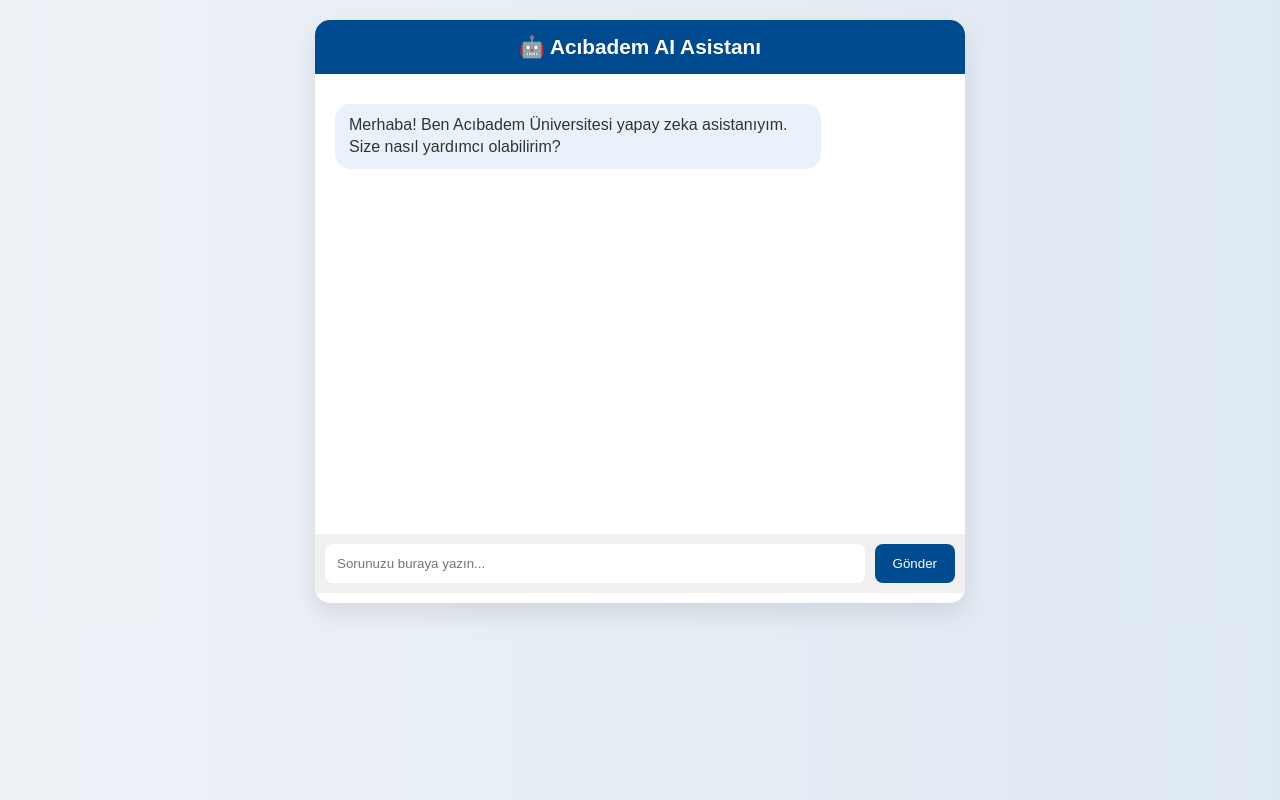
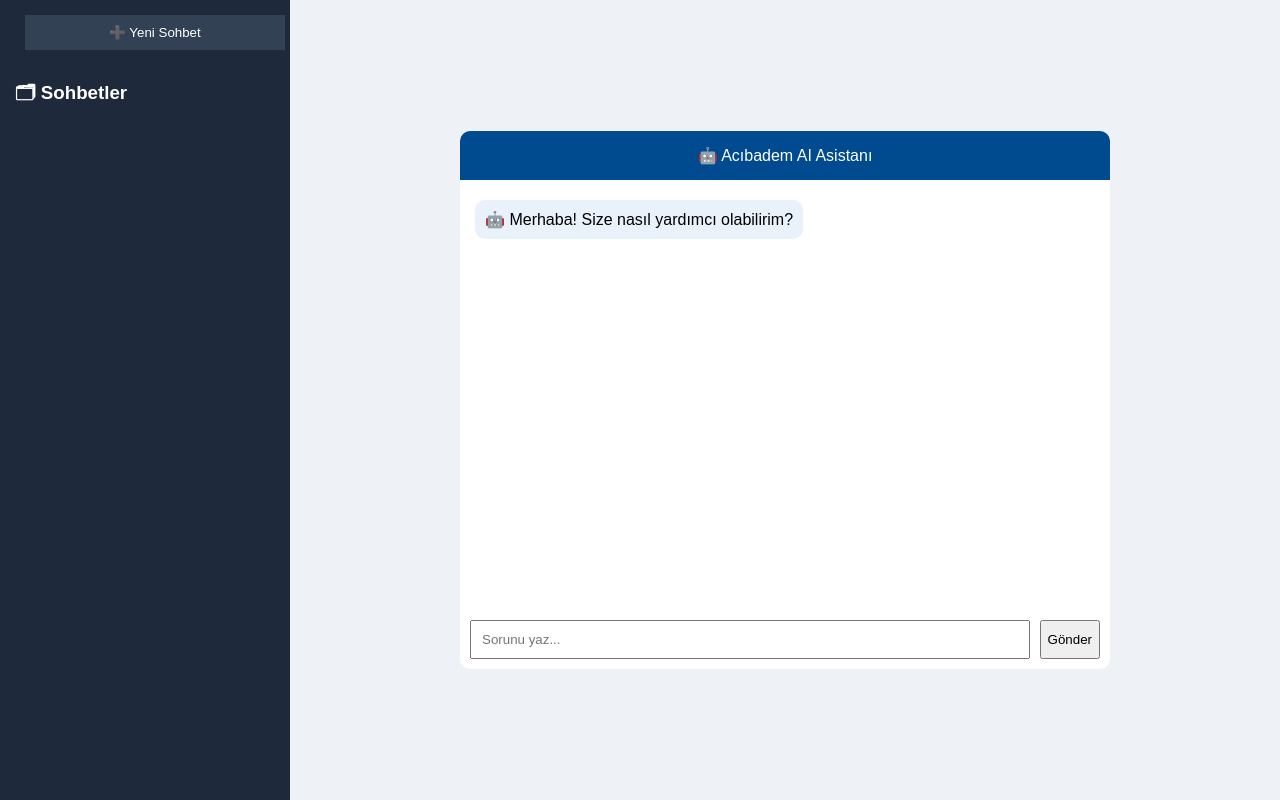
Before and after one commit to talhasimsek66/parcali-bulut, a Django app: page / in a window 1280 px wide. Run offline with Django 5.2, Linux system fonts and the light colour scheme; data that the repository does not hold is empty.

Commit message:
feat: ChatGPT benzeri sohbet arşiv sistemi eklendi
- ChatSession modeli ile sohbetler ayrı oturumlara ayrıldı
- Kullanıcıya ait geçmiş sohbetler sidebar’da listelendi
- Seçilen sohbetin mesajları tekrar yüklenebilir hale getirildi
- Yeni sohbet başlatma özelliği eklendi
- UI tarafında robot avatar ve 'düşünüyor' efekti eklendi
- Genel kullanıcı deneyimi iyileştirildi

```diff
--- a/chat/templates/chat/index.html
+++ b/chat/templates/chat/index.html
@@ -2,166 +2,219 @@
 <html lang="tr">
 <head>
     <meta charset="UTF-8">
-    <meta name="viewport" content="width=device-width, initial-scale=1.0">
     <title>Acıbadem AI Asistanı</title>
 
     <style>
-        body {
-            font-family: Arial, sans-serif;
-            background: linear-gradient(to right, #eef2f7, #dfe9f3);
-            margin: 0;
-            padding: 20px;
+        body { margin:0; font-family: Arial; height:100vh; }
+        .layout { display:flex; height:100%; }
+
+        .sidebar {
+            width:260px;
+            background:#1e293b;
+            color:white;
+            padding:15px;
+            overflow-y:auto;
+        }
+
+        .session-item {
+            padding:10px;
+            border-bottom:1px solid #334155;
+            cursor:pointer;
+        }
+
+        .session-item:hover { background:#334155; }
+
+        .main {
+            flex:1;
+            display:flex;
+            justify-content:center;
+            align-items:center;
+            background:#eef2f7;
         }
 
         .chat-container {
-            max-width: 650px;
-            margin: 0 auto;
-            background: white;
-            border-radius: 15px;
-            box-shadow: 0 10px 25px rgba(0,0,0,0.1);
-            overflow: hidden;
+            width:650px;
+            background:white;
+            border-radius:10px;
+            overflow:hidden;
         }
 
         .header {
-            background: #004a8f;
-            color: white;
-            padding: 15px;
-            text-align: center;
-            font-size: 1.3em;
-            font-weight: bold;
+            background:#004a8f;
+            color:white;
+            padding:15px;
+            text-align:center;
         }
 
         .chat-box {
-            height: 420px;
-            overflow-y: auto;
-            padding: 20px;
-            display: flex;
-            flex-direction: column;
+            height:400px;
+            overflow-y:auto;
+            padding:15px;
+            display:flex;
+            flex-direction:column;
         }
 
         .message {
-            margin: 10px 0;
-            max-width: 75%;
-            padding: 10px 14px;
-            border-radius: 15px;
-            line-height: 1.4;
+            margin:5px 0;
+            padding:10px;
+            border-radius:10px;
+            max-width:75%;
         }
 
-        .user-msg {
-            align-self: flex-end;
-            background: #004a8f;
-            color: white;
+        .user-msg { align-self:flex-end; background:#004a8f; color:white; }
+        .ai-msg { align-self:flex-start; background:#e9f1fb; }
+
+        .input-area {
+            display:flex;
+            padding:10px;
         }
 
-        .ai-msg {
-            align-self: flex-start;
-            background: #e9f1fb;
-            color: #333;
-        }
+        input { flex:1; padding:10px; }
+        button { margin-left:10px; }
 
-        .input-area {
-            display: flex;
-            padding: 10px;
-            background: #f0f0f0;
-        }
-
-        input[type="text"] {
-            flex: 1;
-            padding: 12px;
-            border: none;
-            border-radius: 8px;
-            outline: none;
-        }
-
-        button {
-            background: #004a8f;
-            color: white;
-            border: none;
-            padding: 10px 18px;
-            margin-left: 10px;
-            border-radius: 8px;
-            cursor: pointer;
-        }
-
-        button:hover {
-            background: #003366;
-        }
-
-        .loading {
-            font-style: italic;
-            color: #777;
-            font-size: 0.9em;
-            display: none;
+        .new-chat-btn {
+            width:100%;
+            padding:10px;
+            margin-bottom:10px;
+            background:#334155;
+            color:white;
+            border:none;
+            cursor:pointer;
         }
     </style>
 </head>
 
 <body>
 
+<div class="layout">
+
+    <!-- 🔥 SIDEBAR -->
+    <div class="sidebar">
+        <button class="new-chat-btn" onclick="newChat()">➕ Yeni Sohbet</button>
+
+        <h3>🗂 Sohbetler</h3>
+        <div id="sessionsList"></div>
+    </div>
+
+    <!-- 🔥 CHAT -->
+    <div class="main">
         <div class="chat-container">
+
             <div class="header">🤖 Acıbadem AI Asistanı</div>
 
-    <div class="chat-box" id="chatBox">
+            <div id="chatBox" class="chat-box">
                 <div class="message ai-msg">
-            Merhaba! Ben Acıbadem Üniversitesi yapay zeka asistanıyım. Size nasıl yardımcı olabilirim?
+                    🤖 Merhaba! Size nasıl yardımcı olabilirim?
                 </div>
             </div>
 
             <div class="input-area">
-        <input type="text" id="userInput" placeholder="Sorunuzu buraya yazın..." onkeypress="handleKeyPress(event)">
+                <input id="userInput" placeholder="Sorunu yaz..." onkeypress="handleKeyPress(event)">
                 <button onclick="sendMessage()">Gönder</button>
             </div>
 
-    <div style="text-align: center; padding: 5px;">
-        <span class="loading" id="loadingText">🤖 Asistan düşünüyor...</span>
         </div>
     </div>
 
+</div>
+
 <script>
+let currentSessionId = null;
+
+// 🔥 YENİ SOHBET
+function newChat() {
+    currentSessionId = null;
+
+    const chat = document.getElementById('chatBox');
+    chat.innerHTML = `
+        <div class="message ai-msg">
+            🤖 Merhaba! Size nasıl yardımcı olabilirim?
+        </div>
+    `;
+}
+
+// 🔥 SESSION LİSTESİ
+async function loadSessions() {
+    const res = await fetch('/api/sessions/');
+    const data = await res.json();
+
+    const list = document.getElementById('sessionsList');
+    list.innerHTML = "";
+
+    data.sessions.forEach(s => {
+        const div = document.createElement("div");
+        div.className = "session-item";
+        div.innerText = s.title;
+
+        div.onclick = () => {
+            currentSessionId = s.id;
+            loadMessages(s.id);
+        };
+
+        list.appendChild(div);
+    });
+}
+
+// 🔥 MESAJLARI YÜKLE
+async function loadMessages(sessionId) {
+    const res = await fetch(`/api/session/${sessionId}/`);
+    const data = await res.json();
+
+    const chat = document.getElementById('chatBox');
+    chat.innerHTML = "";
+
+    data.messages.forEach(msg => {
+        chat.innerHTML += `<div class="message user-msg">👤 ${msg.user}</div>`;
+        chat.innerHTML += `<div class="message ai-msg">🤖 ${msg.ai}</div>`;
+    });
+}
+
+// 🔥 MESAJ GÖNDER
 async function sendMessage() {
-        const inputField = document.getElementById('userInput');
-        const chatBox = document.getElementById('chatBox');
-        const loadingText = document.getElementById('loadingText');
+    const input = document.getElementById('userInput');
+    const chat = document.getElementById('chatBox');
 
-        const question = inputField.value.trim();
-        if (question === "") return;
+    const question = input.value.trim();
+    if (!question) return;
 
-        // kullanıcı mesajı
-        chatBox.innerHTML += `<div class="message user-msg">${question}</div>`;
-        inputField.value = "";
-        inputField.focus();
+    chat.innerHTML += `<div class="message user-msg">👤 ${question}</div>`;
+    input.value = "";
 
-        loadingText.style.display = "block";
-        chatBox.scrollTop = chatBox.scrollHeight;
+    // 🔥 düşünüyor efekti
+    const loadingDiv = document.createElement("div");
+    loadingDiv.className = "message ai-msg";
+    loadingDiv.id = "loadingMsg";
+    loadingDiv.innerText = "🤖 düşünüyor...";
+    chat.appendChild(loadingDiv);
 
-        try {
-            const response = await fetch('/api/chat/', {
+    const res = await fetch('/api/chat/', {
         method: 'POST',
         headers: { 'Content-Type': 'application/json' },
-                body: JSON.stringify({ question: question })
+        body: JSON.stringify({
+            question: question,
+            session_id: currentSessionId
+        })
     });
 
-            const data = await response.json();
+    const data = await res.json();
 
-            if (data.answer) {
-                chatBox.innerHTML += `<div class="message ai-msg">${data.answer}</div>`;
-            } else {
-                chatBox.innerHTML += `<div class="message ai-msg" style="color:red;">Hata: ${data.error}</div>`;
+    document.getElementById("loadingMsg")?.remove();
+
+    if (!currentSessionId) {
+        currentSessionId = data.session_id;
+        loadSessions();
     }
 
-        } catch (error) {
-            chatBox.innerHTML += `<div class="message ai-msg" style="color:red;">Sunucuya bağlanılamadı.</div>`;
+    chat.innerHTML += `<div class="message ai-msg">🤖 ${data.answer}</div>`;
+    chat.scrollTop = chat.scrollHeight;
 }
 
-        loadingText.style.display = "none";
-        chatBox.scrollTop = chatBox.scrollHeight;
+// enter
+function handleKeyPress(e) {
+    if (e.key === "Enter") sendMessage();
 }
 
-    function handleKeyPress(event) {
-        if (event.key === "Enter") {
-            sendMessage();
-        }
-    }
+window.onload = loadSessions;
 </script>
 
 </body>
--- a/chat/urls.py
+++ b/chat/urls.py
@@ -4,4 +4,6 @@
 urlpatterns = [
     path('', views.chat_interface, name='chat_interface'),
     path('api/chat/', views.chat_api, name='chat_api'),
+    path('api/sessions/', views.chat_sessions, name='chat_sessions'),
+    path('api/session/<int:session_id>/', views.get_session_messages),
 ]
--- a/chat/views.py
+++ b/chat/views.py
@@ -4,13 +4,50 @@
 from django.http import JsonResponse
 from django.views.decorators.csrf import csrf_exempt
 from scraper.models import AcibademData
-from .models import ChatMessage
+from .models import ChatMessage, ChatSession
 from django.db.models import Q
+from django.views.decorators.http import require_GET
+from django.views.decorators.http import require_GET
+
 
 
 def chat_interface(request):
     return render(request, 'chat/index.html')
 
+
+@require_GET
+def get_session_messages(request, session_id):
+    try:
+        session = ChatSession.objects.get(id=session_id)
+        messages = session.messages.order_by('created_at')
+
+        data = [
+            {
+                "user": m.user_message,
+                "ai": m.ai_response
+            }
+            for m in messages
+        ]
+
+        return JsonResponse({"messages": data})
+
+    except ChatSession.DoesNotExist:
+        return JsonResponse({"error": "Session bulunamadı"}, status=404)
+
+
+@require_GET
+def chat_sessions(request):
+    sessions = ChatSession.objects.all().order_by('-created_at')
+
+    data = [
+        {
+            "id": s.id,
+            "title": s.title
+        }
+        for s in sessions
+    ]
+
+    return JsonResponse({"sessions": data})
 
 @csrf_exempt
 def chat_api(request):
@@ -18,6 +55,14 @@
         try:
             data = json.loads(request.body)
             user_question = data.get('question', '')
+
+            #  SESSION KONTROLÜ (EN ÖNEMLİ EKLENTİ)
+            session_id = data.get('session_id')
+
+            if session_id:
+                session = ChatSession.objects.get(id=session_id)
+            else:
+                session = ChatSession.objects.create(title=user_question[:30])
 
             # 🔹 keyword çıkar
             keywords = [word for word in user_question.lower().split() if len(word) > 3]
@@ -29,7 +74,7 @@
             # 🔹 tüm sonuçları al
             results = AcibademData.objects.filter(query).distinct()
 
-            # 🔥 ranking sistemi
+            #  ranking sistemi
             scored_results = []
             for item in results:
                 score = 0
@@ -42,7 +87,7 @@
 
             scored_results.sort(key=lambda x: x[0], reverse=True)
 
-            # 🔥 dynamic context
+            #  dynamic context
             if len(user_question) < 30:
                 top_k = 2
             elif len(user_question) < 80:
@@ -62,10 +107,10 @@
                 for item in acibadem_data
             ])
 
-            # 🔹 chat history
-            recent_chats = ChatMessage.objects.order_by('-created_at')[:3]
+            # 🔥 ARTIK SADECE BU SESSION'IN GEÇMİŞİ
+            recent_chats = ChatMessage.objects.filter(session=session).order_by('-created_at')[:3]
+
             history_text = ""
-
             if recent_chats:
                 for chat in reversed(recent_chats):
                     history_text += f"Kullanıcı: {chat.user_message}\nAsistan: {chat.ai_response}\n\n"
@@ -101,19 +146,23 @@
 
             ai_answer = response.json().get('response', '')
 
-            # 🔥 CONFIDENCE CONTROL (EN ÖNEMLİ EKLENTİ)
+            #  confidence control
             if not ai_answer or len(ai_answer.strip()) < 20:
                 ai_answer = "Bu konu hakkında elimde yeterli ve güvenilir bilgi bulunmuyor."
             elif any(x in ai_answer.lower() for x in ["bilmiyorum", "emin değilim", "kesin değil"]):
                 ai_answer = "Bu konu hakkında elimde yeterli ve güvenilir bilgi bulunmuyor."
 
-            # 🔹 kaydet
+            #  kaydet (SESSION'A BAĞLI)
             ChatMessage.objects.create(
+                session=session,
                 user_message=user_question,
                 ai_response=ai_answer
             )
 
-            return JsonResponse({'answer': ai_answer})
+            return JsonResponse({
+                'answer': ai_answer,
+                'session_id': session.id
+            })
 
         except Exception as e:
             return JsonResponse({'error': f"Yapay zeka sunucusuna ulaşılamadı: {str(e)}"}, status=500)
```
Also changed, not shown: chat/models.py (+13 -1 lines), chat/migrations/0002_chatsession_chatmessage_session.py (added). Lines whose indentation alone changed are shown as unchanged.
